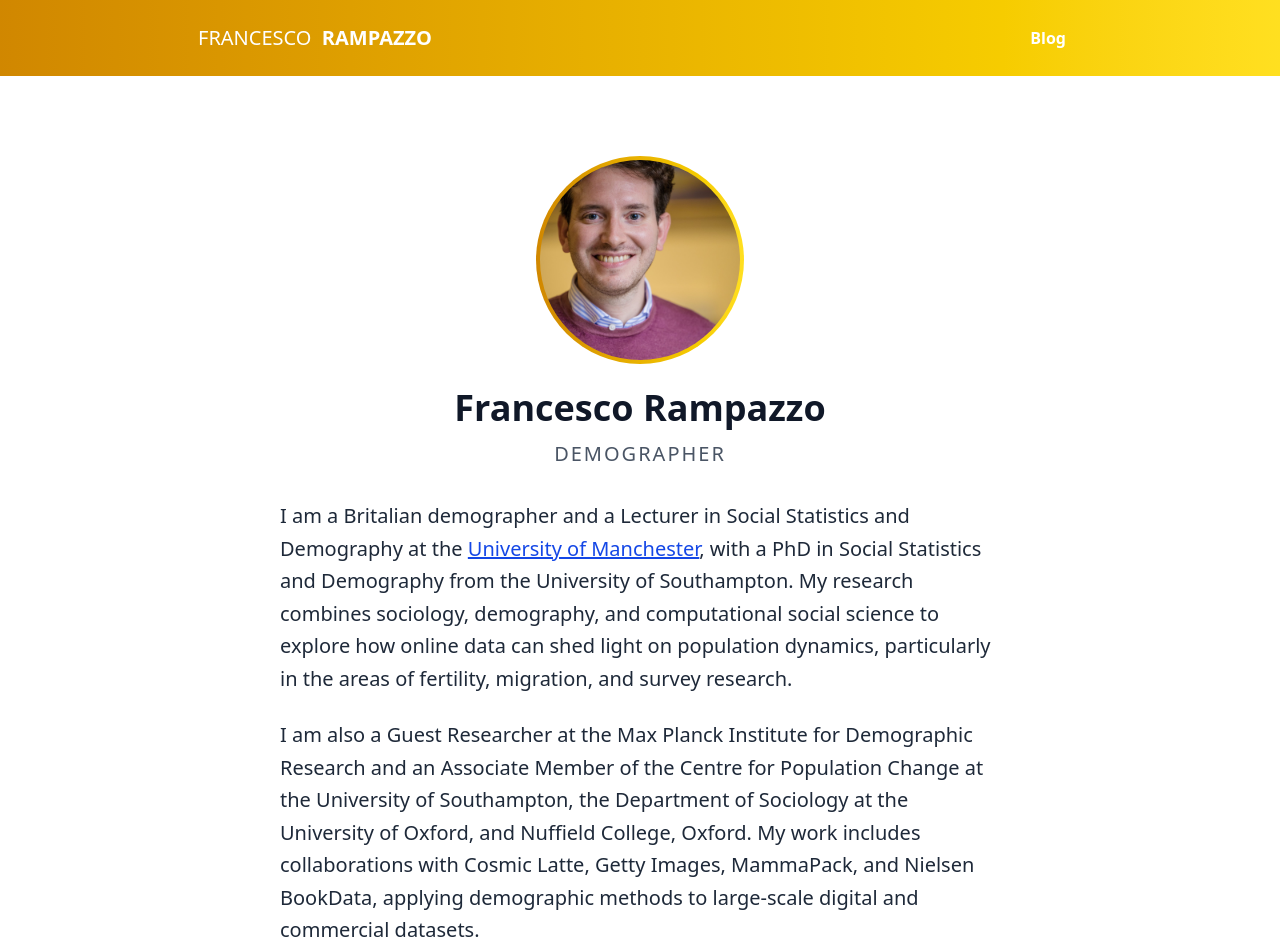
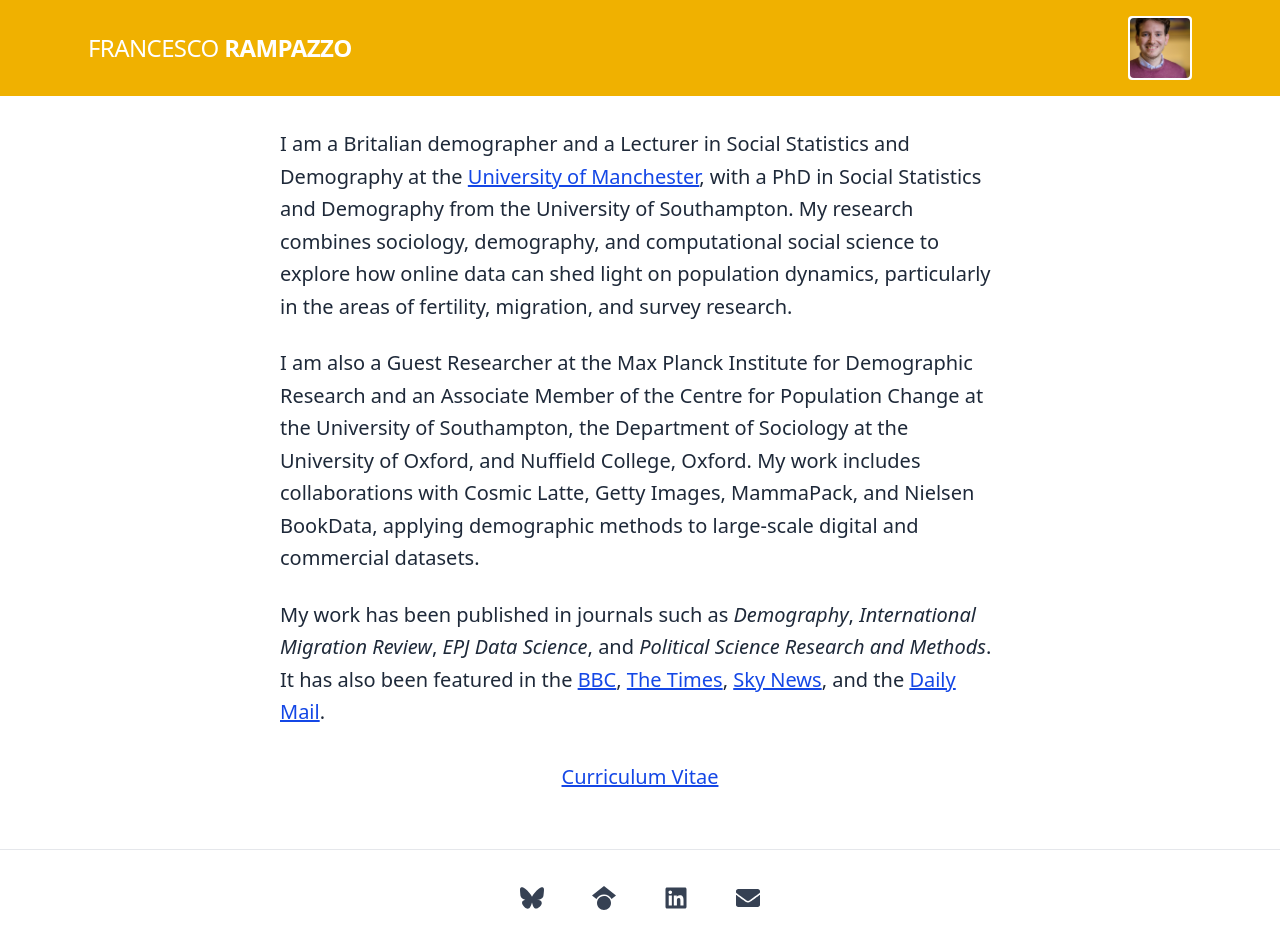
Before and after one commit to chiccorampazzo/website, a Next.js app: page / in a window 1280 px wide. Shown: the top 952 px of the page. Built offline with nearby package versions, Linux system fonts and the light colour scheme.

Commit message:
style: redesign site for minimal aesthetic
Simplify header, avatar, homepage, and footer for cleaner look

Co-authored-by: Pietro Rampazzo <4621567+peterampazzo@users.noreply.github.com>

```diff
--- a/app/components/avatar.tsx
+++ b/app/components/avatar.tsx
@@ -2,13 +2,13 @@ import Image from 'next/image'
 
 const Avatar = () => {
   return (
-    <div className="bg-gradient-to-r from-yellow-600 to-yellow-300 mb-6 p-1 flex rounded-full mx-auto w-fit">
+    <div className="bg-white p-0.5 flex rounded w-fit">
       <Image
         src="/assets/Francesco-Rampazzo.jpg"
         alt="Francesco Rampazzo"
-        width={200}
-        height={200}
-        className="rounded-full"
+        width={60}
+        height={60}
+        className="rounded"
         priority
       />
     </div>
--- a/app/components/footer.tsx
+++ b/app/components/footer.tsx
@@ -2,9 +2,11 @@ import Social from "./social"
 
 const Footer = () => {
   return (
-    <footer className="p-12 bg-gray-200">
-      <div className="flex justify-center flex-nowrap items-center gap-2">
-        <Social />
+    <footer className="w-full bg-white border-t border-gray-200">
+      <div className="max-w-6xl mx-auto px-4 sm:px-6 py-8">
+        <div className="flex justify-center flex-nowrap items-center gap-4">
+          <Social />
+        </div>
       </div>
     </footer>
   )
--- a/app/components/header.tsx
+++ b/app/components/header.tsx
@@ -1,27 +1,21 @@
 import Link from 'next/link'
+import Avatar from './avatar'
 
 const Header = () => {
   return (
-    <header className="bg-gradient-to-r from-yellow-600 to-yellow-300 mb-12 w-full top-0 z-50">
-      <div className="p-1.5 max-w-4xl m-auto">
-        <div className="relative flex items-center justify-between h-16">
+    <header className="bg-yellow-500 w-full top-0 z-50">
+      <div className="max-w-6xl mx-auto px-4 sm:px-6 py-4">
+        <div className="flex items-center justify-between">
           <Link
             href="/"
-            className="flex justify-center focus:outline-none focus:ring-2 focus:ring-offset-2 focus:ring-yellow-800 rounded transition-all"
+            className="focus:outline-none focus:ring-2 focus:ring-offset-2 focus:ring-yellow-700 rounded transition-all"
           >
-            <div className="flex shrink-0 items-center text-white font-extralight text-base md:text-xl uppercase">
-              Francesco &nbsp; <span className="font-semibold">Rampazzo</span>
+            <div className="text-white font-light text-lg sm:text-2xl tracking-tight">
+              <span className="font-normal">FRANCESCO</span> <span className="font-bold">RAMPAZZO</span>
             </div>
           </Link>
 
-          <div className="inset-y-0 right-0 flex items-center">
-            <Link
-              href="/blog"
-              className="p-4 my-2 text-white font-semibold focus:outline-none focus:ring-2 focus:ring-offset-2 focus:ring-yellow-800 rounded hover:bg-white hover:bg-opacity-20 transition-colors"
-            >
-              Blog
-            </Link>
-          </div>
+          <Avatar />
         </div>
       </div>
     </header>
--- a/app/components/social.tsx
+++ b/app/components/social.tsx
@@ -9,35 +9,35 @@ const Social = () => {
         href="https://bsky.app/profile/francescorampazzo.com"
         rel="noopener noreferrer"
         target="_blank"
-        className="mx-2 text-black focus:outline-none focus:ring-2 focus:ring-offset-2 focus:ring-yellow-600 rounded-full p-2 transition-colors hover:text-yellow-600"
+        className="mx-3 text-gray-700 focus:outline-none focus:ring-2 focus:ring-offset-2 focus:ring-yellow-500 rounded p-1 transition-colors hover:text-yellow-500"
         aria-label="Visit Bluesky profile (opens in new window)"
       >
-        <FaBluesky size={40} />
+        <FaBluesky size={24} />
       </a>
       <a
         href="https://scholar.google.com/citations?user=_oD24CIAAAAJ"
         rel="noopener noreferrer"
         target="_blank"
-        className="mx-2 text-black focus:outline-none focus:ring-2 focus:ring-offset-2 focus:ring-yellow-600 rounded-full p-2 transition-colors hover:text-yellow-600"
+        className="mx-3 text-gray-700 focus:outline-none focus:ring-2 focus:ring-offset-2 focus:ring-yellow-500 rounded p-1 transition-colors hover:text-yellow-500"
         aria-label="Visit Google Scholar profile (opens in new window)"
       >
-        <FaGoogleScholar size={40} />
+        <FaGoogleScholar size={24} />
       </a>
       <a
         href="https://linkedin.com/in/frampazzo"
         rel="noopener noreferrer"
         target="_blank"
-        className="mx-2 text-black focus:outline-none focus:ring-2 focus:ring-offset-2 focus:ring-yellow-600 rounded-full p-2 transition-colors hover:text-yellow-600"
+        className="mx-3 text-gray-700 focus:outline-none focus:ring-2 focus:ring-offset-2 focus:ring-yellow-500 rounded p-1 transition-colors hover:text-yellow-500"
         aria-label="Visit LinkedIn profile (opens in new window)"
       >
-        <FaLinkedin size={40} />
+        <FaLinkedin size={24} />
       </a>
       <a
         href="mailto:francesco.rampazzo@manchester.ac.uk"
-        className="mx-2 text-black focus:outline-none focus:ring-2 focus:ring-offset-2 focus:ring-yellow-600 rounded-full p-2 transition-colors hover:text-yellow-600"
+        className="mx-3 text-gray-700 focus:outline-none focus:ring-2 focus:ring-offset-2 focus:ring-yellow-500 rounded p-1 transition-colors hover:text-yellow-500"
         aria-label="Send email to Francesco Rampazzo"
       >
-        <FaEnvelope size={40} />
+        <FaEnvelope size={24} />
       </a>
     </>
   )
--- a/app/layout.tsx
+++ b/app/layout.tsx
@@ -22,11 +22,11 @@ export default function RootLayout({
   children: React.ReactNode
 }) {
   return (
-    <html lang="en">
-      <body>
+    <html lang="en" className="bg-white">
+      <body className="bg-white">
         <a
           href="#main-content"
-          className="sr-only focus:not-sr-only focus:absolute focus:top-2 focus:left-2 focus:z-50 focus:px-4 focus:py-2 focus:bg-yellow-600 focus:text-white focus:rounded"
+          className="sr-only focus:not-sr-only focus:absolute focus:top-2 focus:left-2 focus:z-50 focus:px-4 focus:py-2 focus:bg-yellow-500 focus:text-white focus:rounded"
         >
           Skip to main content
         </a>
--- a/app/page.tsx
+++ b/app/page.tsx
@@ -1,4 +1,3 @@
-import Avatar from "./components/avatar"
 import Link from "next/link"
 import type { Metadata } from "next"
 import PersonSchema from "./components/schema/person-schema"
@@ -15,13 +14,8 @@ export default function Home() {
     <div className="flex flex-col items-center">
       <PersonSchema />
       <WebsiteSchema />
-      <Avatar />
-      <h1 className="text-gray-900 font-semibold text-2xl sm:text-4xl text-center">
-        Francesco Rampazzo
-      </h1>
-      <h2 className="text-gray-600 mt-3 mb-8 font-medium text-base sm:text-xl uppercase tracking-widest text-center">
-        Demographer
-      </h2>
+      <h1 className="sr-only">Francesco Rampazzo</h1>
+      <h2 className="sr-only">Demographer</h2>
       <div className="px-4 sm:px-6">
         <p>
           I am a Britalian demographer and a Lecturer in Social Statistics and
```
